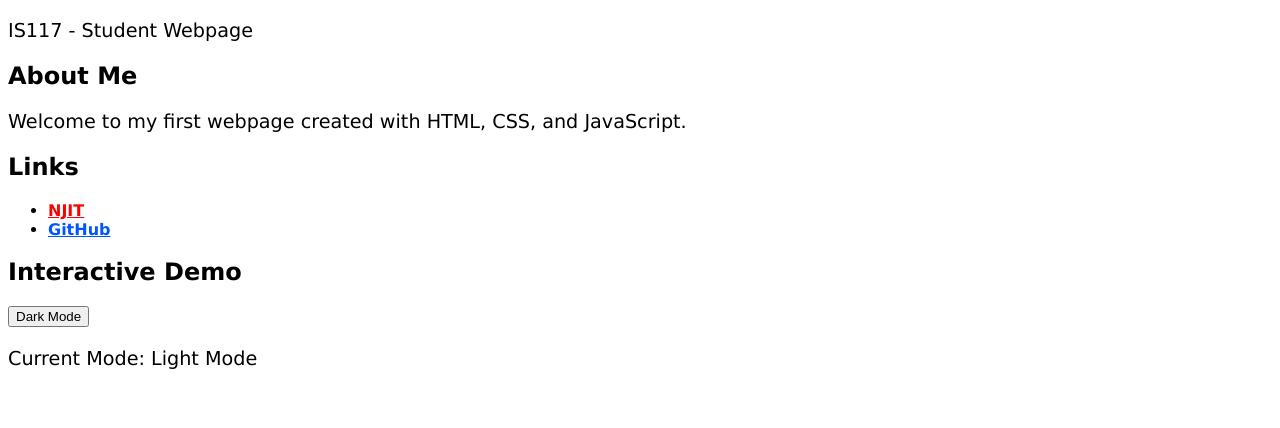
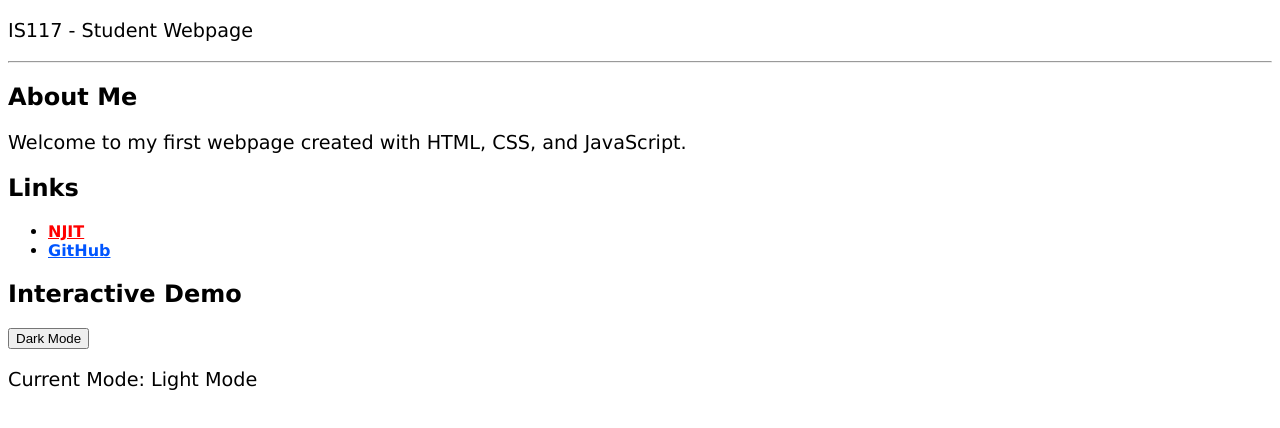
Before and after one commit to AllwynThomas/is117-first-webpage, a website: page docs/index.html in a window 1280 px wide. Shown: the part 62-490 px from the top of the page. Drawn offline with Linux system fonts and the light colour scheme.

Commit message:
feat: add header and horizontal line to better separate content

```diff
--- a/docs/index.html
+++ b/docs/index.html
@@ -10,22 +10,23 @@
     </head>
 
     <body>
-        <div>
+        <div class="header">
             <h1>Allwyn Thomas</h1>
             <p>IS117 - Student Webpage</p>
         </div>
-        <div>
+        <hr>
+        <div class="centerDiv">
             <h2>About Me</h2>
             <p>Welcome to my first webpage created with HTML, CSS, and JavaScript.</p>
         </div>
-        <div>
+        <div class="centerDiv">
             <h2>Links</h2>
             <ul>
                 <li><strong><a id="njit" href="https://www.njit.edu">NJIT</a></strong></li>
                 <li><strong><a id="github" href="https://github.com/AllwynThomas">GitHub</a></strong></li>
             </ul>
         </div>
-        <div>
+        <div class="centerDiv">
             <h2>Interactive Demo</h2>
             <button id="myButton">Dark Mode</button>
             <p id="message">Current Mode: Light Mode</p>
```
